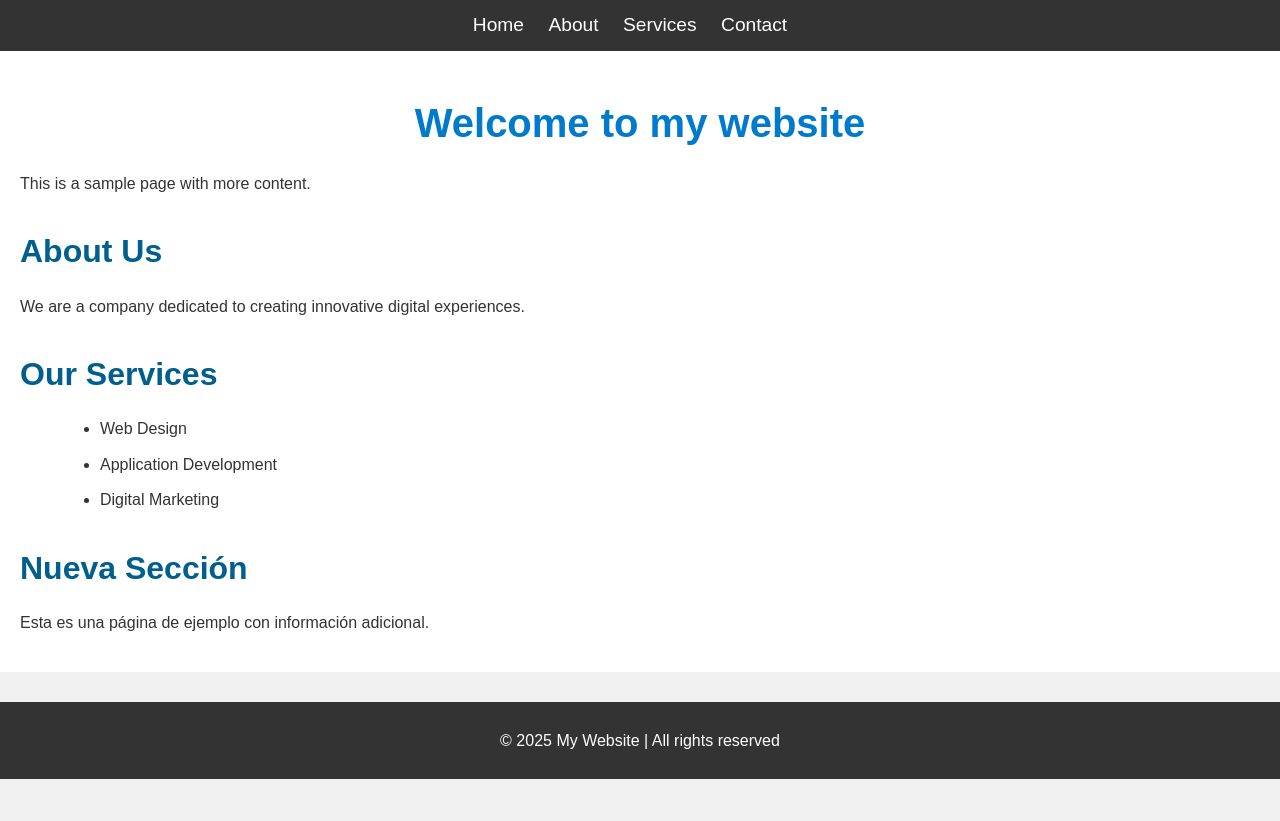
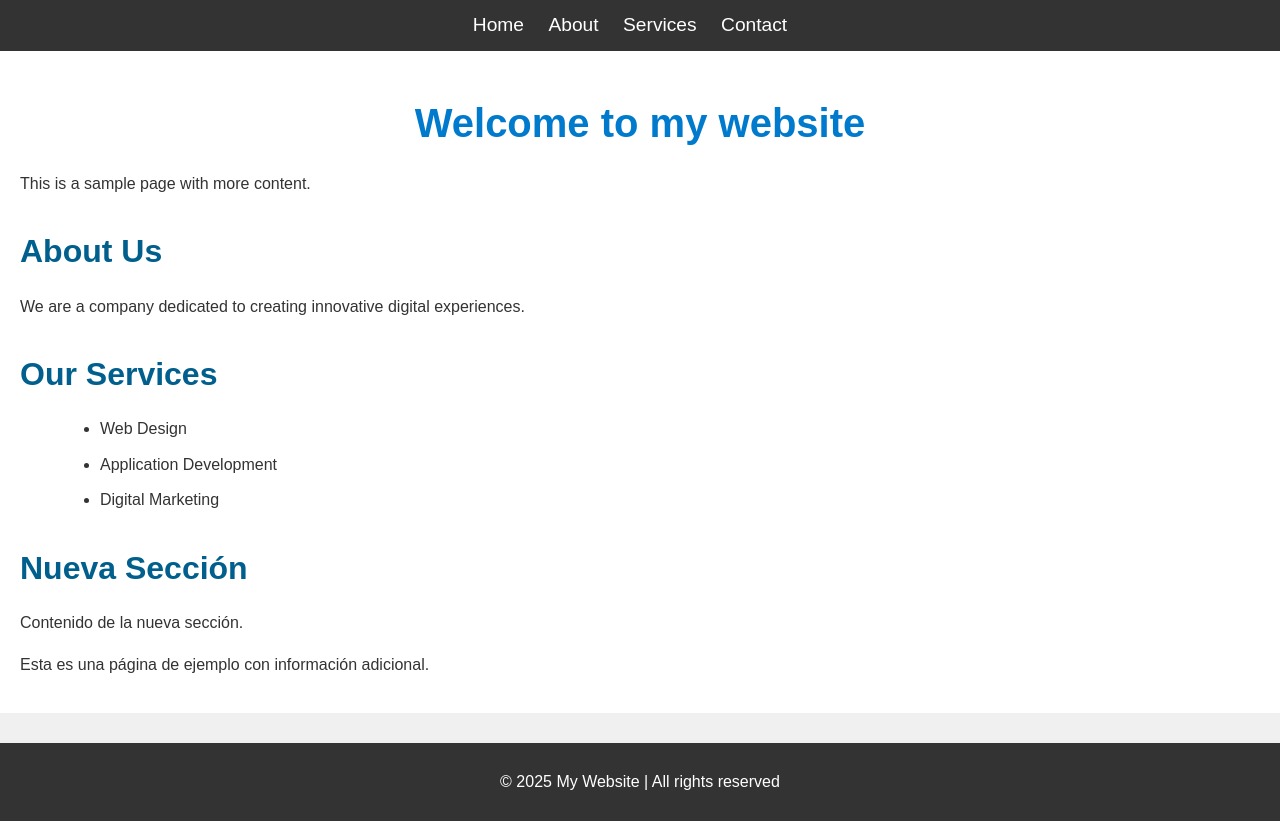
Before and after one commit to jdomdev/ai-git-commit-branch, a plain HTML site: page index.html in a window 1280 px wide. Before the commit the page ends 800 px from the top, so only its background shows below. Drawn offline with Linux system fonts and the light colour scheme.

Commit message:
feat: add a new paragraph to the main page

```diff
--- a/index.html
+++ b/index.html
@@ -41,6 +41,7 @@
         </section>
         <div>
           <h2>Nueva Sección</h2>
+          <p>Contenido de la nueva sección.</p>
           <p>Esta es una página de ejemplo con información adicional.</p>
         </div>
     </main>
```
